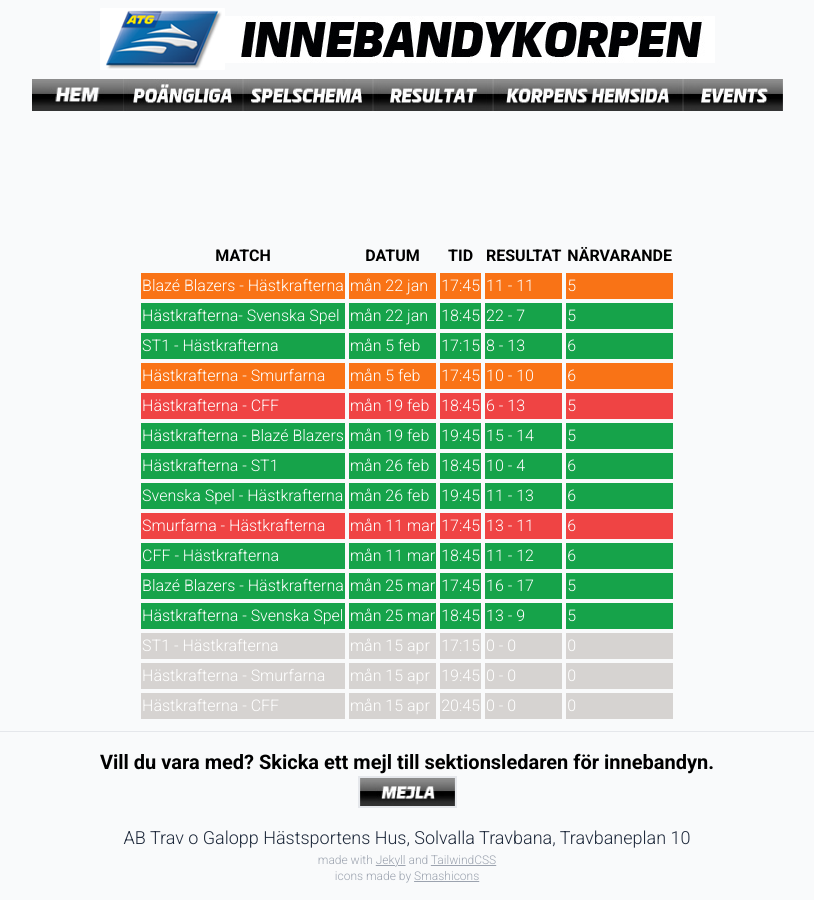
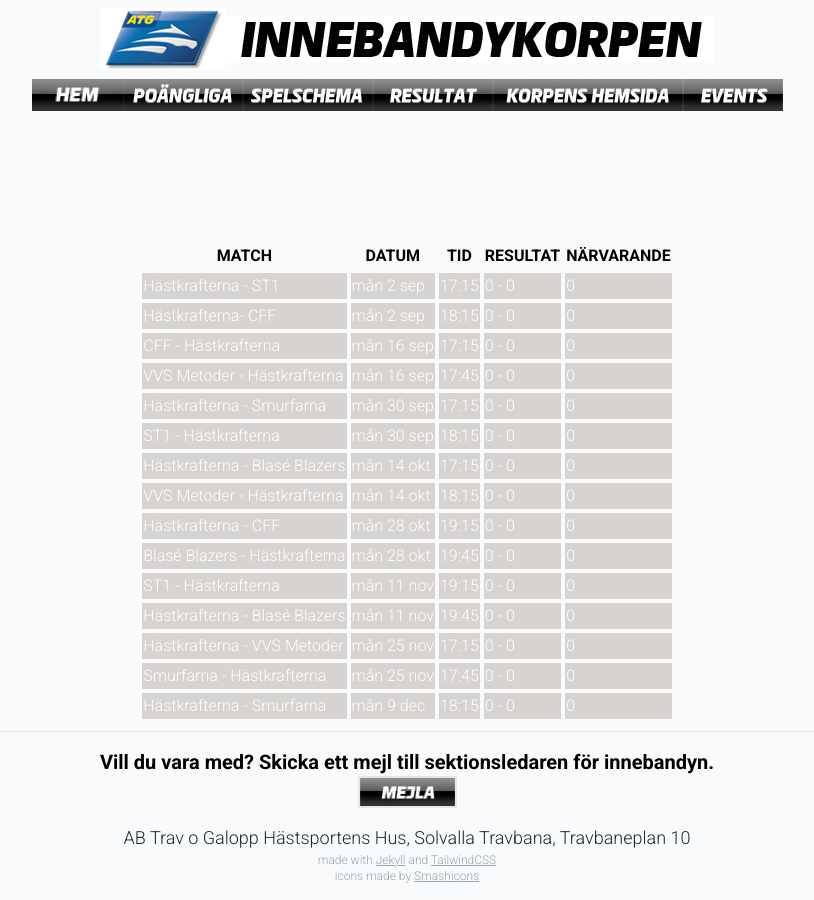
Before and after one commit to andreashogvall/andreashogvall.github.io, a Jekyll site: the page built from resultat.html, in a window 1280 px wide. Shown: the whole page, without its empty margins (233-1047 px from the left). Built offline with Jekyll 4.4.1, drawn with Linux system fonts in a browser that asks for light colours; nearby versions of some CDN libraries.

Commit message:
Add files via upload

```diff
--- a/resultat.html
+++ b/resultat.html
@@ -16,108 +16,108 @@
   </tr>
 </thead>
 <tbody>
-  <tr class="bg-orange-500 text-white border-2 border-slate-200">
-    <td>Blazé Blazers - Hästkrafterna</td>
-    <td>mån 22 jan</td>
-    <td>17:45</td>
-    <td>11 - 11</td>
-    <td>5</td>
-  </tr>
-  <tr class="bg-green-600 text-white border-2 border-slate-200">
-    <td>Hästkrafterna- Svenska Spel</td>
-    <td>mån 22 jan</td>
-    <td>18:45</td>
-    <td>22 - 7</td>
-    <td>5</td>
-  </tr>
-  <tr class="bg-green-600 text-white border-2 border-slate-200">
-    <td>ST1 - Hästkrafterna</td>
-    <td>mån 5 feb</td>
-    <td>17:15</td>
-    <td>8 - 13</td>
-    <td>6</td>
-  </tr>
-  <tr class="bg-orange-500 text-white border-2 border-slate-200">
-    <td>Hästkrafterna - Smurfarna</td>
-    <td>mån 5 feb</td>
-    <td>17:45</td>
-    <td>10 - 10</td>
-    <td>6</td>
-  </tr>
-  <tr class="bg-red-500 text-white border-2 border-slate-200">
-    <td>Hästkrafterna - CFF</td>
-    <td>mån 19 feb</td>
-    <td>18:45</td>
-    <td>6 - 13</td>
-    <td>5</td>
-  </tr>
-  <tr class="bg-green-600 text-white border-2 border-slate-200">
-    <td>Hästkrafterna - Blazé Blazers</td>
-    <td>mån 19 feb</td>
-    <td>19:45</td>
-    <td>15 - 14</td>
-    <td>5</td>
-  </tr>
-  <tr class="bg-green-600 text-white border-2 border-slate-200">
+  <tr class="bg-stone-300 text-white border-2 border-slate-200">
     <td>Hästkrafterna - ST1</td>
-    <td>mån 26 feb</td>
-    <td>18:45</td>
-    <td>10 - 4</td>
-    <td>6</td>
-  </tr>
-  <tr class="bg-green-600 text-white border-2 border-slate-200">
-    <td>Svenska Spel - Hästkrafterna</td>
-    <td>mån 26 feb</td>
-    <td>19:45</td>
-    <td>11 - 13</td>
-    <td>6</td>
-  </tr>
-  <tr class="bg-red-500 text-white border-2 border-slate-200">
-    <td>Smurfarna - Hästkrafterna</td>
-    <td>mån 11 mar</td>
-    <td>17:45</td>
-    <td>13 - 11</td>
-    <td>6</td>
-  </tr>
-  <tr class="bg-green-600 text-white border-2 border-slate-200">
-    <td>CFF - Hästkrafterna</td>
-    <td>mån 11 mar</td>
-    <td>18:45</td>
-    <td>11 - 12</td>
-    <td>6</td>
-  </tr>
-  <tr class="bg-green-600 text-white border-2 border-slate-200">
-    <td>Blazé Blazers - Hästkrafterna</td>
-    <td>mån 25 mar</td>
-    <td>17:45</td>
-    <td>16 - 17</td>
-    <td>5</td>
-  </tr>
-  <tr class="bg-green-600 text-white border-2 border-slate-200">
-    <td>Hästkrafterna - Svenska Spel</td>
-    <td>mån 25 mar</td>
-    <td>18:45</td>
-    <td>13 - 9</td>
-    <td>5</td>
-  </tr>
-  <tr class="bg-stone-300 text-white border-2 border-slate-200">
-    <td>ST1 - Hästkrafterna</td>
-    <td>mån 15 apr</td>
+    <td>mån 2 sep</td>
     <td>17:15</td>
     <td>0 - 0</td>
     <td>0</td>
   </tr>
   <tr class="bg-stone-300 text-white border-2 border-slate-200">
+    <td>Hästkrafterna- CFF</td>
+    <td>mån 2 sep</td>
+    <td>18:15</td>
+    <td>0 - 0</td>
+    <td>0</td>
+  </tr>
+  <tr class="bg-stone-300 text-white border-2 border-slate-200">
+    <td>CFF - Hästkrafterna</td>
+    <td>mån 16 sep</td>
+    <td>17:15</td>
+    <td>0 - 0</td>
+    <td>0</td>
+  </tr>
+  <tr class="bg-stone-300 text-white border-2 border-slate-200">
+    <td>VVS Metoder - Hästkrafterna</td>
+    <td>mån 16 sep</td>
+    <td>17:45</td>
+    <td>0 - 0</td>
+    <td>0</td>
+  </tr>
+  <tr class="bg-stone-300 text-white border-2 border-slate-200">
     <td>Hästkrafterna - Smurfarna</td>
-    <td>mån 15 apr</td>
+    <td>mån 30 sep</td>
+    <td>17:15</td>
+    <td>0 - 0</td>
+    <td>0</td>
+  </tr>
+  <tr class="bg-stone-300 text-white border-2 border-slate-200">
+    <td>ST1 - Hästkrafterna</td>
+    <td>mån 30 sep</td>
+    <td>18:15</td>
+    <td>0 - 0</td>
+    <td>0</td>
+  </tr>
+  <tr class="bg-stone-300 text-white border-2 border-slate-200">
+    <td>Hästkrafterna - Blasé Blazers</td>
+    <td>mån 14 okt</td>
+    <td>17:15</td>
+    <td>0 - 0</td>
+    <td>0</td>
+  </tr>
+  <tr class="bg-stone-300 text-white border-2 border-slate-200">
+    <td>VVS Metoder - Hästkrafterna</td>
+    <td>mån 14 okt</td>
+    <td>18:15</td>
+    <td>0 - 0</td>
+    <td>0</td>
+  </tr>
+  <tr class="bg-stone-300 text-white border-2 border-slate-200">
+    <td>Hästkrafterna - CFF</td>
+    <td>mån 28 okt</td>
+    <td>19:15</td>
+    <td>0 - 0</td>
+    <td>0</td>
+  </tr>
+  <tr class="bg-stone-300 text-white border-2 border-slate-200">
+    <td>Blasé Blazers - Hästkrafterna</td>
+    <td>mån 28 okt</td>
     <td>19:45</td>
     <td>0 - 0</td>
     <td>0</td>
   </tr>
   <tr class="bg-stone-300 text-white border-2 border-slate-200">
-    <td>Hästkrafterna - CFF</td>
-    <td>mån 15 apr</td>
-    <td>20:45</td>
+    <td>ST1 - Hästkrafterna</td>
+    <td>mån 11 nov</td>
+    <td>19:15</td>
+    <td>0 - 0</td>
+    <td>0</td>
+  </tr>
+  <tr class="bg-stone-300 text-white border-2 border-slate-200">
+    <td>Hästkrafterna - Blasé Blazers</td>
+    <td>mån 11 nov</td>
+    <td>19:45</td>
+    <td>0 - 0</td>
+    <td>0</td>
+  </tr>
+  <tr class="bg-stone-300 text-white border-2 border-slate-200">
+    <td>Hästkrafterna - VVS Metoder</td>
+    <td>mån 25 nov</td>
+    <td>17:15</td>
+    <td>0 - 0</td>
+    <td>0</td>
+  </tr>
+  <tr class="bg-stone-300 text-white border-2 border-slate-200">
+    <td>Smurfarna - Hästkrafterna</td>
+    <td>mån 25 nov</td>
+    <td>17:45</td>
+    <td>0 - 0</td>
+    <td>0</td>
+  </tr>
+  <tr class="bg-stone-300 text-white border-2 border-slate-200">
+    <td>Hästkrafterna - Smurfarna</td>
+    <td>mån 9 dec</td>
+    <td>18:15</td>
     <td>0 - 0</td>
     <td>0</td>
   </tr>
```
Also changed, not shown: index.html (+65 -67 lines).
